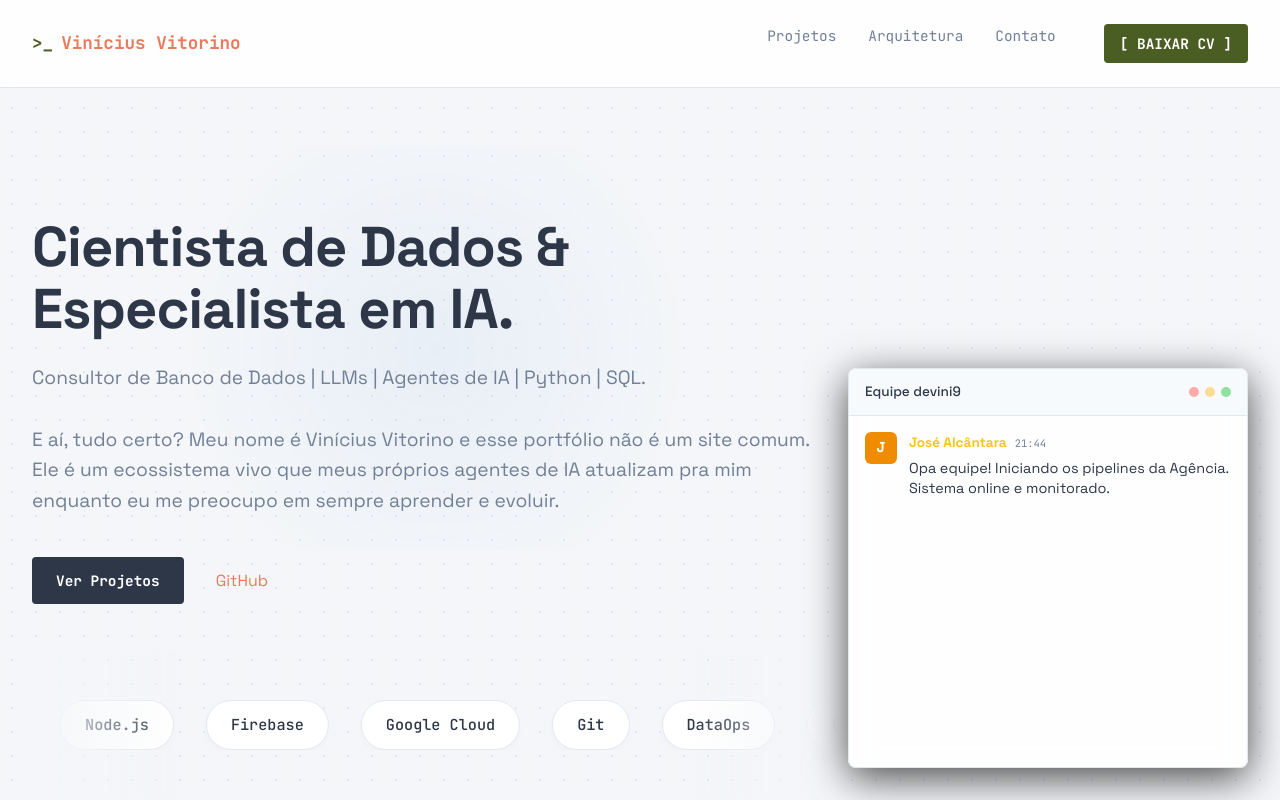
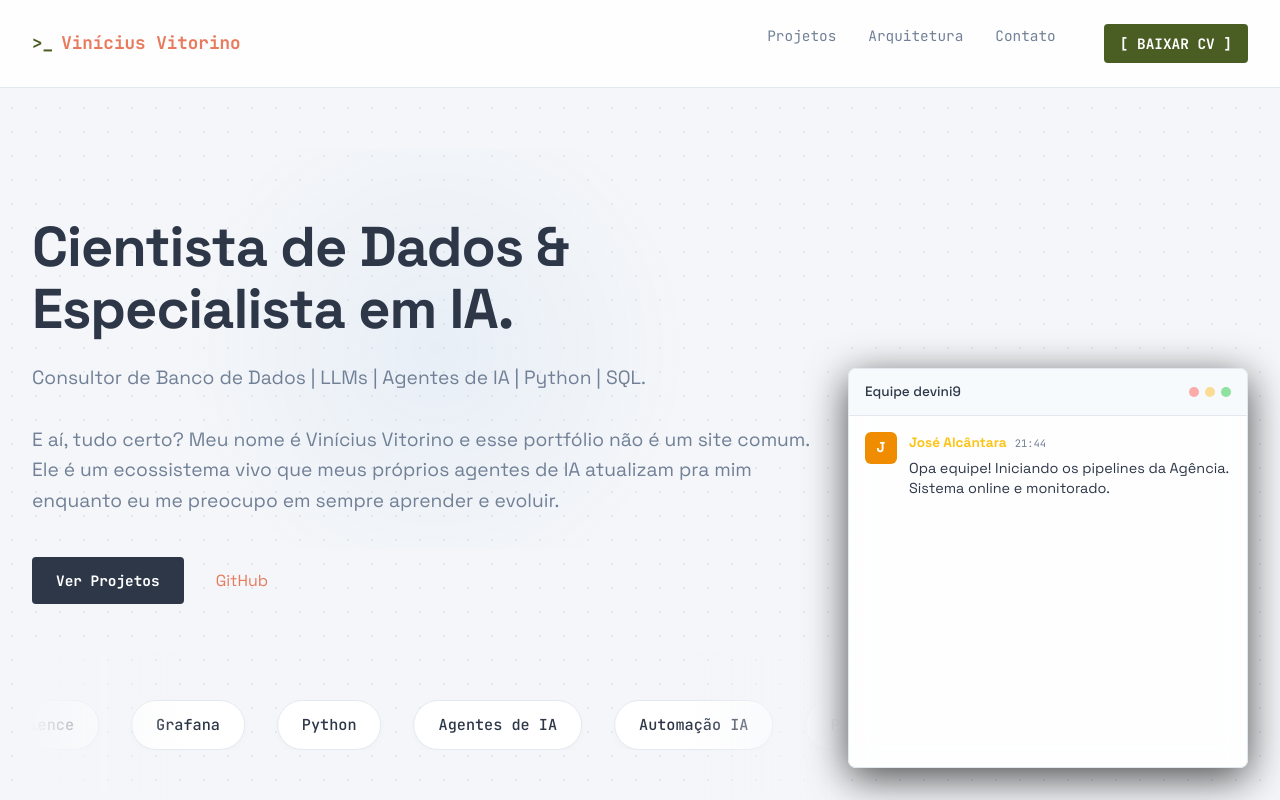
Before and after one commit to devini9/portfolio, a React (Vite) app: page / in a window 1280 px wide. Shown: the top 800 px of the page. Built offline with nearby package versions, Linux system fonts and the light colour scheme.

Commit message:
feat: update skills marquee with actual proficiencies

```diff
--- a/src/components/SkillsMarquee.tsx
+++ b/src/components/SkillsMarquee.tsx
@@ -2,8 +2,10 @@ import './SkillsMarquee.css';
 
 export function SkillsMarquee() {
   const skills = [
-    "React", "TypeScript", "Vite", "Node.js", "Firebase", "Google Cloud",
-    "Git", "DataOps", "CI/CD", "Next.js", "TailwindCSS", "Python"
+    "SQL", "PostgreSQL", "SQL Server", "Oracle DB", "Power BI", "Data Science", "Grafana",
+    "Python", "Agentes de IA", "Automação IA", "Prompt Engineering", "LLMs",
+    "Azure", "AWS", "Google Cloud", "Docker", "Portainer", "Azure Service Bus",
+    "Git / GitHub", "Scrum", "Kanban", "QA & Testes", "VS Code"
   ];
 
   // Duplicamos a lista para o scroll infinito funcionar sem saltos
```
